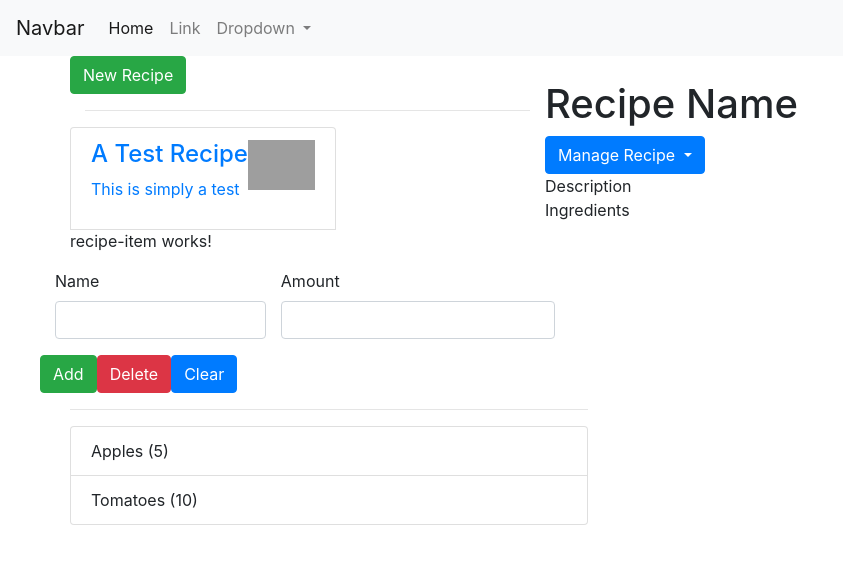
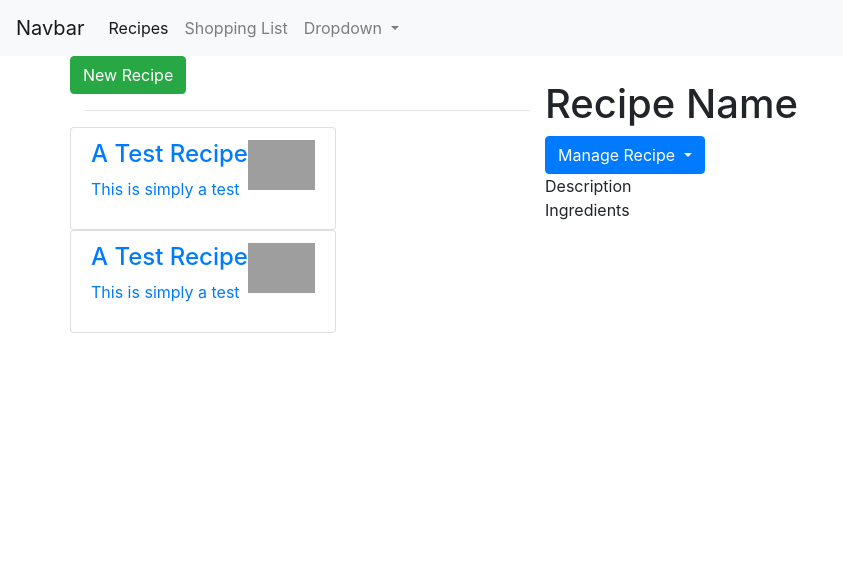
Before and after one commit to afielden/recipe, an Angular app: page / in a window 1280 px wide. Shown: the top 564 px of the page, without its empty margins (0-843 px from the left). Built offline with nearby package versions, Linux system fonts and the light colour scheme; grey boxes are pictures that could not be loaded; what angular-popper would draw is missing.

Commit message:
Make content visible depending on menu selection

```diff
--- a/src/app/app.component.html
+++ b/src/app/app.component.html
@@ -1,9 +1,9 @@
-<app-header></app-header>
+<app-header (showCategory)="onNavigate($event)"></app-header>
 <div class="container">
   <div class="row">
     <div class="col-md-12">
-      <app-recipes></app-recipes>
-      <app-shopping-list></app-shopping-list>
+      <app-recipes *ngIf="selectedCategory === 'recipe'"></app-recipes>
+      <app-shopping-list *ngIf="selectedCategory === 'shoppingList'"></app-shopping-list>
     </div>
   </div>
 </div>
--- a/src/app/app.component.ts
+++ b/src/app/app.component.ts
@@ -7,4 +7,11 @@ import { Component } from '@angular/core';
 })
 export class AppComponent {
   title = 'recipe';
+
+  selectedCategory = 'recipe';
+
+
+  onNavigate(category: string) {
+    this.selectedCategory = category;
+  }
 }
--- a/src/app/header/header.component.html
+++ b/src/app/header/header.component.html
@@ -7,10 +7,10 @@
     <div class="collapse navbar-collapse" id="navbarSupportedContent">
       <ul class="navbar-nav mr-auto">
         <li class="nav-item active">
-          <a class="nav-link" href="#">Home <span class="sr-only">(current)</span></a>
+          <a class="nav-link" href="#" (click)="onSelect('recipe')">Recipes <span class="sr-only">(current)</span></a>
         </li>
         <li class="nav-item">
-          <a class="nav-link" href="#">Link</a>
+          <a class="nav-link" href="#" (click)="onSelect('shoppingList')">Shopping List</a>
         </li>
         <li class="nav-item navbar-right dropdown">
           <a class="nav-link dropdown-toggle" href="#" id="navbarDropdown" role="button" data-toggle="dropdown" aria-haspopup="true" aria-expanded="false">
--- a/src/app/header/header.component.ts
+++ b/src/app/header/header.component.ts
@@ -1,4 +1,4 @@
-import { Component, OnInit } from '@angular/core';
+import { Component, OnInit, Output, EventEmitter } from '@angular/core';
 
 @Component({
   selector: 'app-header',
@@ -7,9 +7,15 @@ import { Component, OnInit } from '@angular/core';
 })
 export class HeaderComponent implements OnInit {
 
+  @Output() showCategory = new EventEmitter<string>();
+
   constructor() { }
 
   ngOnInit() {
   }
 
+  onSelect(item: string) {
+    console.log('show ' + item);
+    this.showCategory.emit(item);
+  }
 }
--- a/src/app/recipes/recipe-list/recipe-item/recipe-item.component.html
+++ b/src/app/recipes/recipe-list/recipe-item/recipe-item.component.html
@@ -1,3 +1,9 @@
-<p>
-  recipe-item works!
-</p>
+<a href="#" class="list-group-item clearfix" >
+  <div class="float-left">
+    <h4 class="list-group-item-heading">{{ recipe.name }}</h4>
+    <p class="list-group-item-text">{{ recipe.description }}</p>
+  </div>
+  <span class="float-right">
+    <img [src]="recipe.imagePath" alt="{{ recipe.name }}" class="img-responsive" style="max-height: 50px;">
+  </span>
+</a>
--- a/src/app/recipes/recipe-list/recipe-item/recipe-item.component.ts
+++ b/src/app/recipes/recipe-list/recipe-item/recipe-item.component.ts
@@ -1,4 +1,5 @@
-import { Component, OnInit } from '@angular/core';
+import { Component, OnInit, Input } from '@angular/core';
+import { Recipe } from '../../recipe.model';
 
 @Component({
   selector: 'app-recipe-item',
@@ -7,6 +8,8 @@ import { Component, OnInit } from '@angular/core';
 })
 export class RecipeItemComponent implements OnInit {
 
+  @Input() recipe: Recipe;
+
   constructor() { }
 
   ngOnInit() {
--- a/src/app/recipes/recipe-list/recipe-list.component.html
+++ b/src/app/recipes/recipe-list/recipe-list.component.html
@@ -6,15 +6,8 @@
 <hr>
 <div class="row">
   <div class="col-xs-12">
-      <a href="#" class="list-group-item clearfix" *ngFor="let recipe of recipes">
-        <div class="float-left">
-          <h4 class="list-group-item-heading">{{ recipe.name }}</h4>
-          <p class="list-group-item-text">{{ recipe.description }}</p>
-        </div>
-        <span class="float-right">
-          <img [src]="recipe.imagePath" alt="{{ recipe.name }}" class="img-responsive" style="max-height: 50px;">
-        </span>
-      </a>
-      <app-recipe-item></app-recipe-item>
+      <app-recipe-item
+        *ngFor="let recipeEl of recipes"
+        [recipe]="recipeEl"></app-recipe-item>
   </div>
 </div>
--- a/src/app/recipes/recipe-list/recipe-list.component.ts
+++ b/src/app/recipes/recipe-list/recipe-list.component.ts
@@ -9,6 +9,7 @@ import { Recipe } from '../recipe.model';
 export class RecipeListComponent implements OnInit {
 
   recipes: Recipe[] = [
+    new Recipe('A Test Recipe', 'This is simply a test', 'http://www.thecocinamonologues.com/wp-content/uploads/2013/03/dsc_01621.jpg'),
     new Recipe('A Test Recipe', 'This is simply a test', 'http://www.thecocinamonologues.com/wp-content/uploads/2013/03/dsc_01621.jpg')
   ];
 
```
